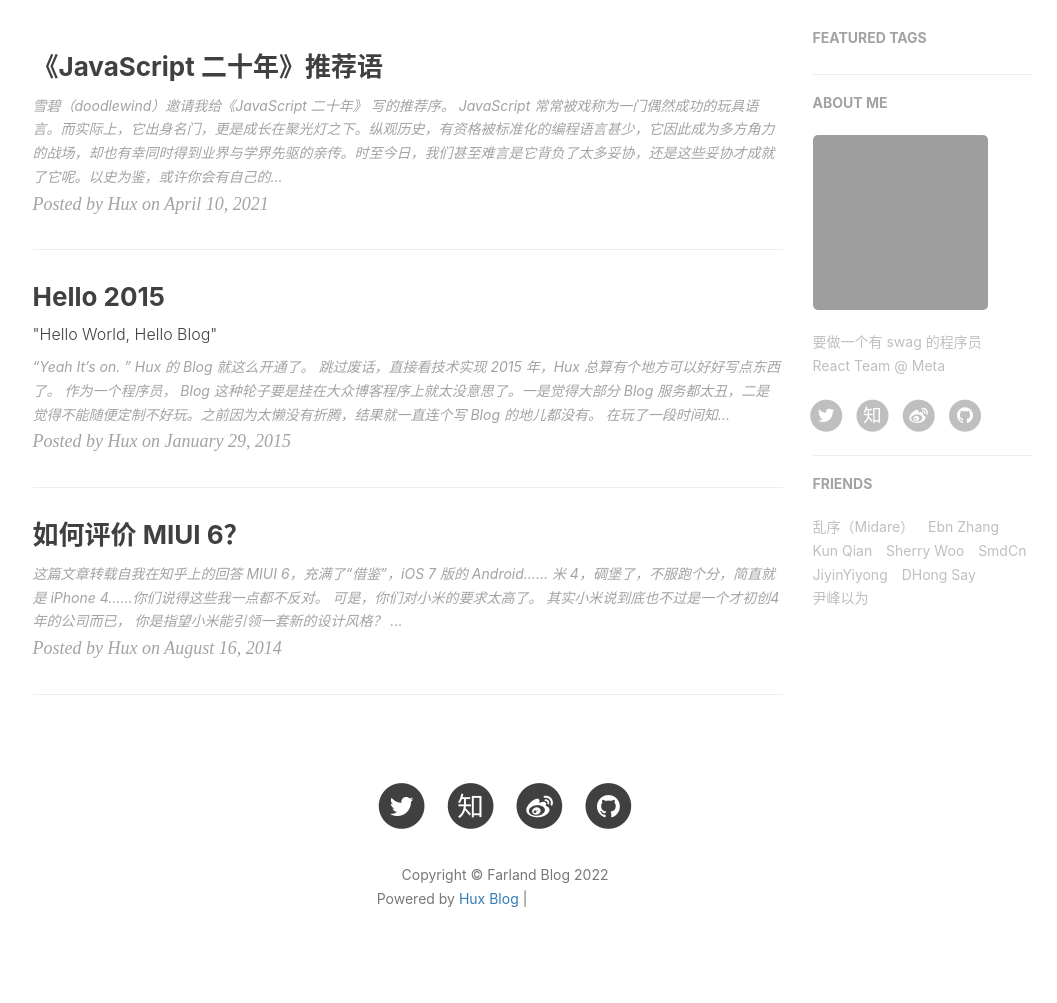
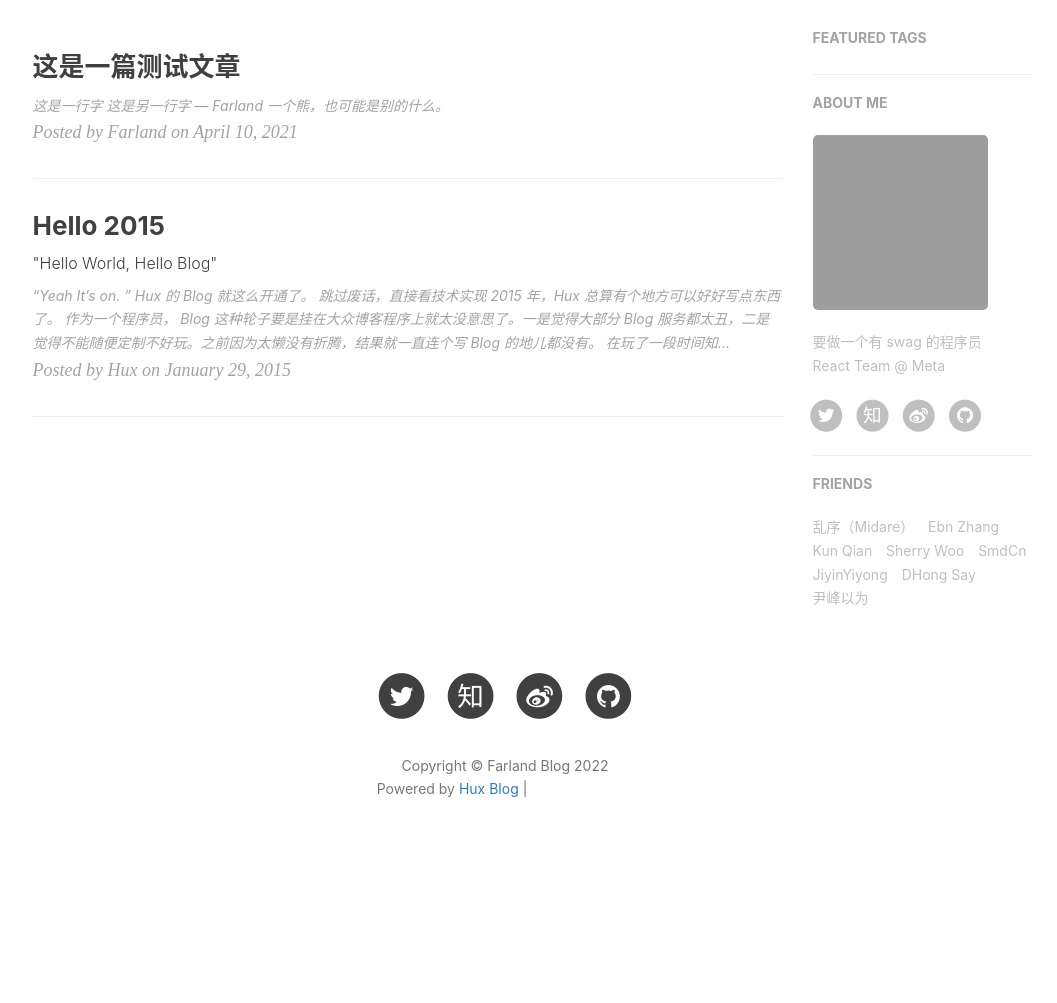
Before and after one commit to Farrrrland/Farrrrland.github.io, a Jekyll site: the page built from index.html, in a window 1280 px wide. Shown: the part 418-1421 px from the top of the page, without its empty margins (135-1192 px from the left). Built offline with Jekyll 4.4.1, drawn with Linux system fonts in a browser that asks for light colours; nearby versions of some CDN libraries; the list of posts is cut into pages by our own code; comment, search, counter and statistics services are not loaded; after the commit the page ends 1311 px from its top, so only the background shows below that; grey boxes are pictures that could not be loaded.

```diff
--- a/_posts/2014-08-16-miui6.markdown
+++ /dev/null
@@ -1,60 +0,0 @@
----
-layout:     post
-title:      "如何评价 MIUI 6？"
-date:       2014-08-16 12:00:00
-author:     "Hux"
-header-img: "img/post-bg-miui6.jpg"
-tags:
-    - 知乎
-    - 产品
-    - UX/UI
----
-
-> 这篇文章转载自[我在知乎上的回答](http://www.zhihu.com/question/24783844/answer/29286896)
-
-
-<div>
-    <blockquote>MIUI 6，充满了“借鉴”，iOS 7 版的 Android……
-        <br>米 4，碉堡了，不服跑个分，简直就是 iPhone 4……</blockquote>你们说得这些我一点都不反对。
-    <br>
-    <br><b>可是，你们对小米的要求太高了</b>。
-    <br>
-    <br>其实小米说到底也不过是一个才初创4年的公司而已，
-    <br><b>你是指望小米能引领一套新的设计风格？</b>
-    <br><b>还是指望它能在国际上体现一下我国的自主创新能力？</b>
-    <br>
-    <br>你想太多了。
-    <br>
-    <br>更何况，<b>MIUI也不是没有设计</b>，它比很多国内，国际大厂的ROM好看好用太多了。
-    <br>它只是没有多少新设计而已， iOS 7 的视觉，混着大部分 Android ＋ WP 的交互。也不知道是因为确实欣赏 Android 的一些交互，还是因为毕竟是基于 Android 懒得改了。
-    <br>
-    <br><b>因为没有一个背后的设计思想在支撑，于是它就把所有自己觉得好，觉得会被认可的东西抄过来了而已。</b>
-    <br>
-    <br><b>这思路一点问题都没有，</b><b>大部分用户一定会觉得更好看了</b>，国际范儿又有设计感。最多是少数圈内人士（包括我），那群也不真正买它手机用的人，在那愤愤不平而已。
-    <br>
-    <br><b>自立门派风险太大了。</b>
-    <br><b>MI 4 的配置 + MIUI 6，在这个价位几乎是无敌的，这就够了。</b>
-    <br>
-    <br>至于官方说的什么“糖果式”设计，那简直就是笑话。跟 Ive 的 iOS 7 或是 Material Design，Metro 所设计之设计，完全不在一个高度上。
-    <br>
-    <br>
-    <br>其实有的时候觉得小米很像腾讯（尤其是更早些年的腾讯）。
-    <br><b>其实本来也就不是什么创新者的角色，那就做借鉴和整合呗。</b>
-    <br>
-    <br>用户喜欢什么，
-    <br>公司需要什么，
-    <br>大众流行什么，
-    <br>那我们就做呗。
-    <br>
-    <br><b>拿下市场才是第一位的，不出错才是第一位的</b>。
-    <br><b>先做大了才有可能去做更大的事啊</b>。
-    <br>
-    <br>老罗再有情怀，锤子要是死了，那也就这么死了。
-    <br>
-    <br>你指责小米没有多少创新，或是腾讯老是山寨 start up ，我同意，我陪你愤愤不平，可是又有什么意思呢。
-    <br>
-    <br>它们这么做，对现有公司发展来说，
-    <br><b>简直是一点错都没有。</b>
-    <br>
-    <br>
-</div>
--- a/_posts/testing/2021-04-10-js-20yrs-preface.md
+++ b/_posts/testing/2021-04-10-js-20yrs-preface.md
@@ -1,16 +1,16 @@
 ---
 layout:       post
-title:        "《JavaScript 二十年》推荐语"
-author:       "Hux"
+title:        "这是一篇测试文章"
+author:       "Farland"
 header-style: text
 catalog:      true
 tags:
-    - Web
+    - Test Page
     - 这是一个测试
 ---
 
-> 雪碧（doodlewind）邀请我给[《JavaScript 二十年》](https://zhuanlan.zhihu.com/p/373065151) 写的推荐序。
+> 这是一行字
 
-JavaScript 常常被戏称为一门偶然成功的玩具语言。而实际上，它出身名门，更是成长在聚光灯之下。纵观历史，有资格被标准化的编程语言甚少，它因此成为多方角力的战场，却也有幸同时得到业界与学界先驱的亲传。时至今日，我们甚至难言是它背负了太多妥协，还是这些妥协才成就了它呢。以史为鉴，或许你会有自己的答案。
+这是另一行字
 
-— 黄玄，Facebook 软件工程师（编程语言、JS 引擎、前端基础设施）、中文前端社区活跃成员。
+— Farland 一个熊，也可能是别的什么。
```
